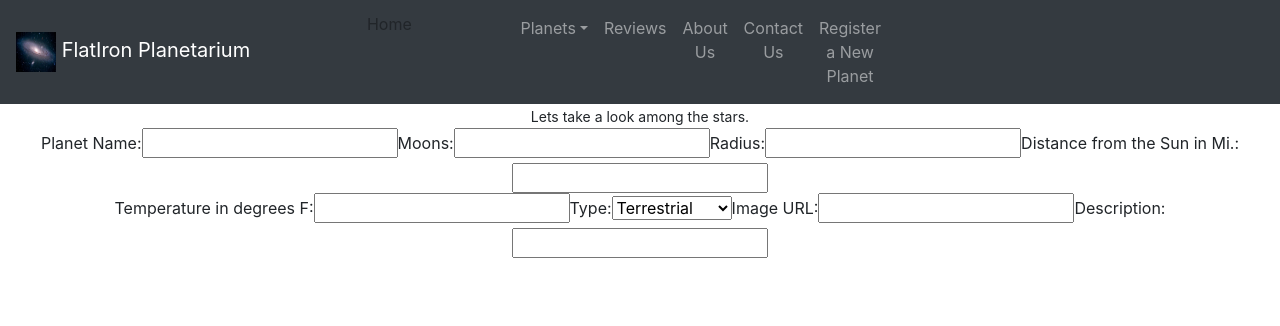
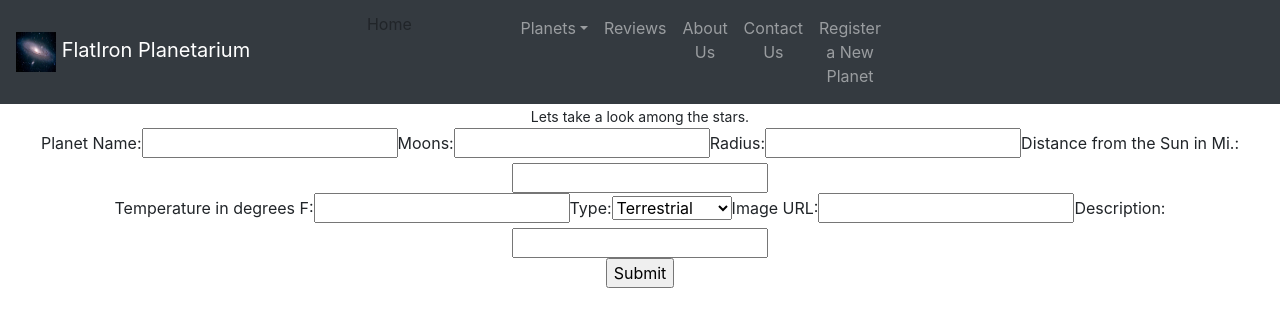
Before and after one commit to Jhanae/Phase-2-Project, a React (Create React App) app in the folder Phase2-Project/: page /newplanet in a window 1280 px wide. Shown: the top 326 px of the page. Built offline with nearby package versions, Linux system fonts and the light colour scheme.

Commit message:
added submit

```diff
--- a/Phase2-Project/src/components/AddNewForm.js
+++ b/Phase2-Project/src/components/AddNewForm.js
@@ -24,6 +24,8 @@ function AddNewForm (){
             <input type="text" id="image" name="image"></input>
             <label for="description">Description:</label>
             <input type="text" id="description" name="description"></input>
+            <br/>
+            <input type="submit"></input>
 
 
         </form>
```
